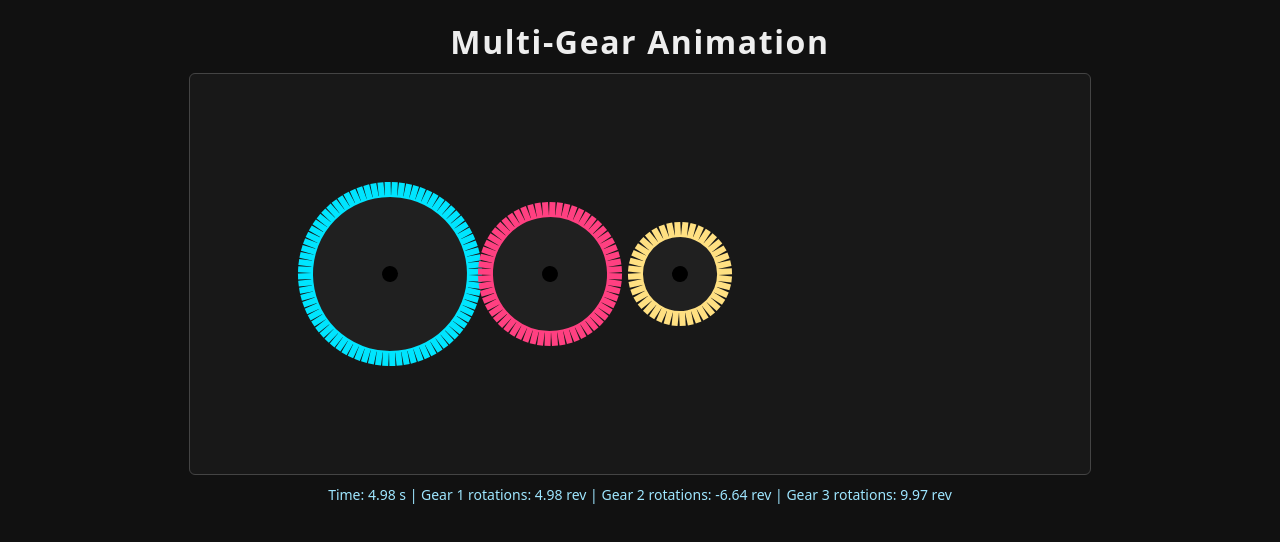
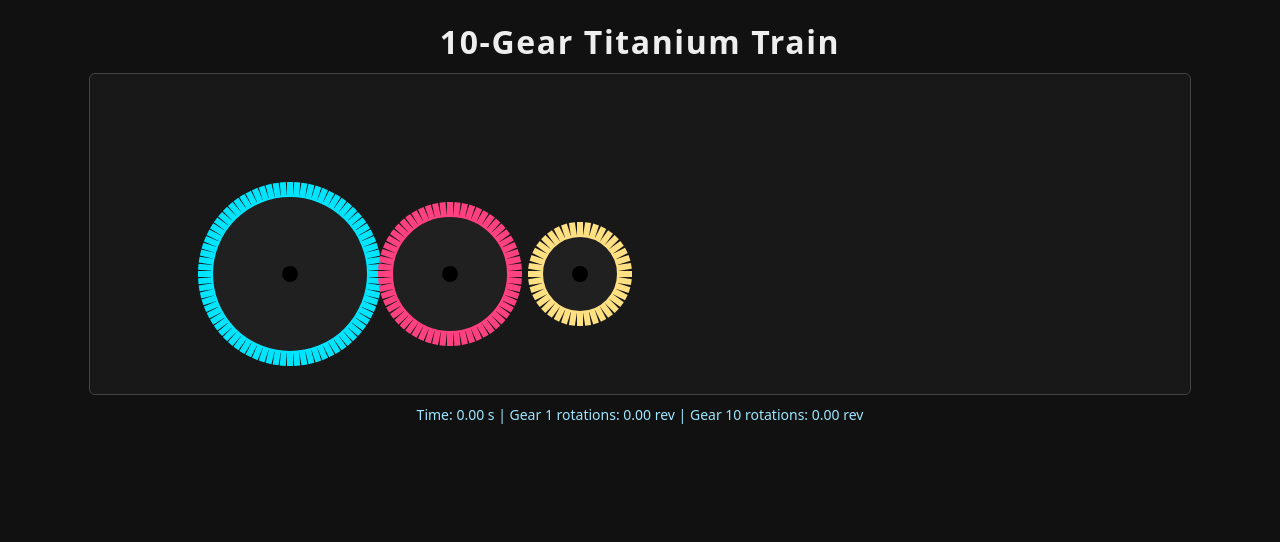
Before and after one commit to greyquail/Multi-Gear-Demo, a plain HTML site: page index.html in a window 1280 px wide. Drawn offline with Linux system fonts and the light colour scheme.

Commit message:
Update index.html

```diff
--- a/index.html
+++ b/index.html
@@ -2,20 +2,19 @@
 <html lang="en">
 <head>
   <meta charset="utf-8" />
-  <title>Multi‑Gear Demo</title>
+  <title>10 Gear Titanium Animation</title>
   <link rel="stylesheet" href="style.css" />
 </head>
 <body>
-  <h1>Multi‑Gear Animation</h1>
+  <h1>10‑Gear Titanium Train</h1>
 
-  <canvas id="gearCanvas" width="900" height="400"></canvas>
+  <canvas id="gearCanvas" width="1100" height="320"></canvas>
 
   <div id="info">
     <p>
       Time: <span id="timeSec">0.00</span> s |
       Gear 1 rotations: <span id="g1Rot">0.00</span> rev |
-      Gear 2 rotations: <span id="g2Rot">0.00</span> rev |
-      Gear 3 rotations: <span id="g3Rot">0.00</span> rev
+      Gear 10 rotations: <span id="gLastRot">0.00</span> rev
     </p>
   </div>
 
```
